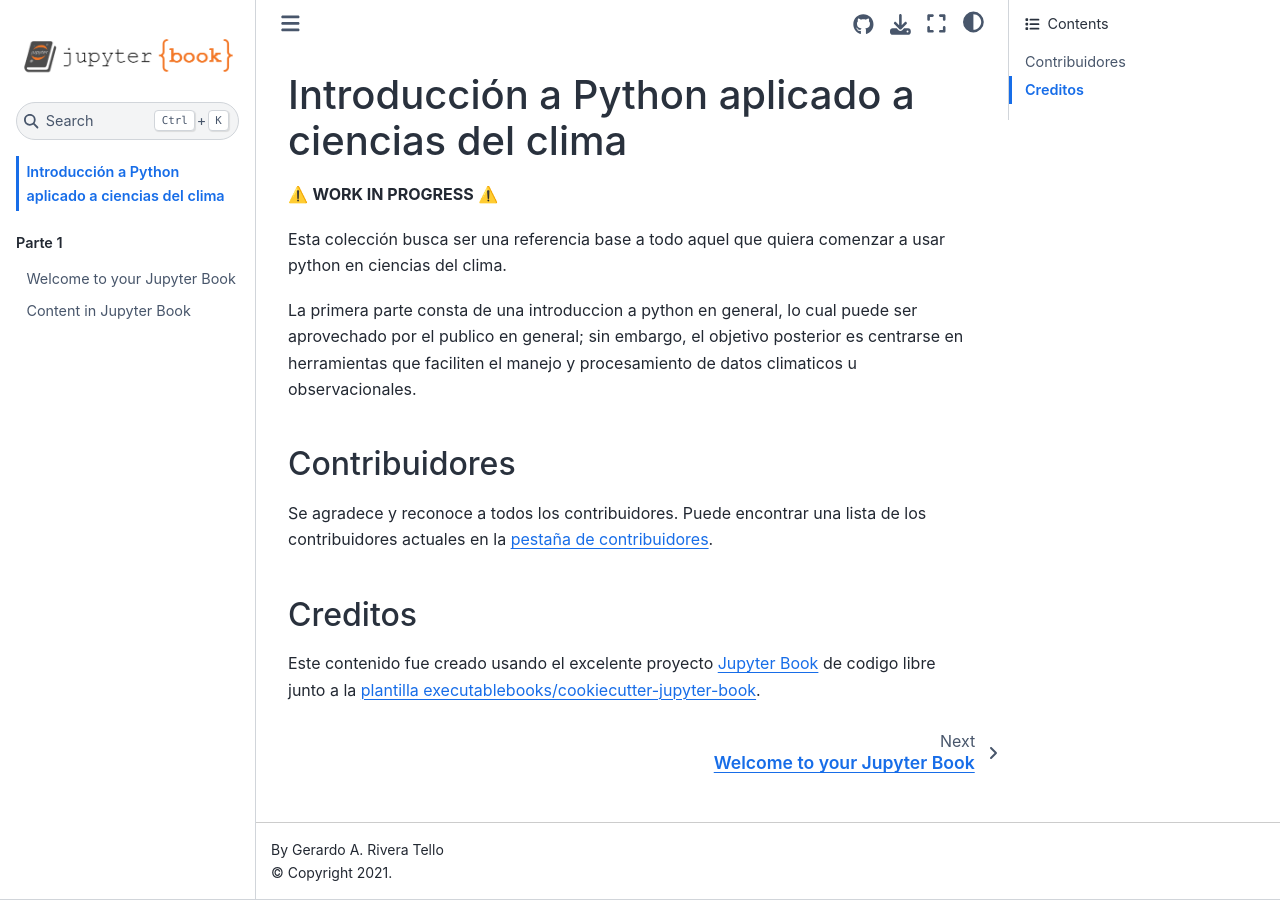
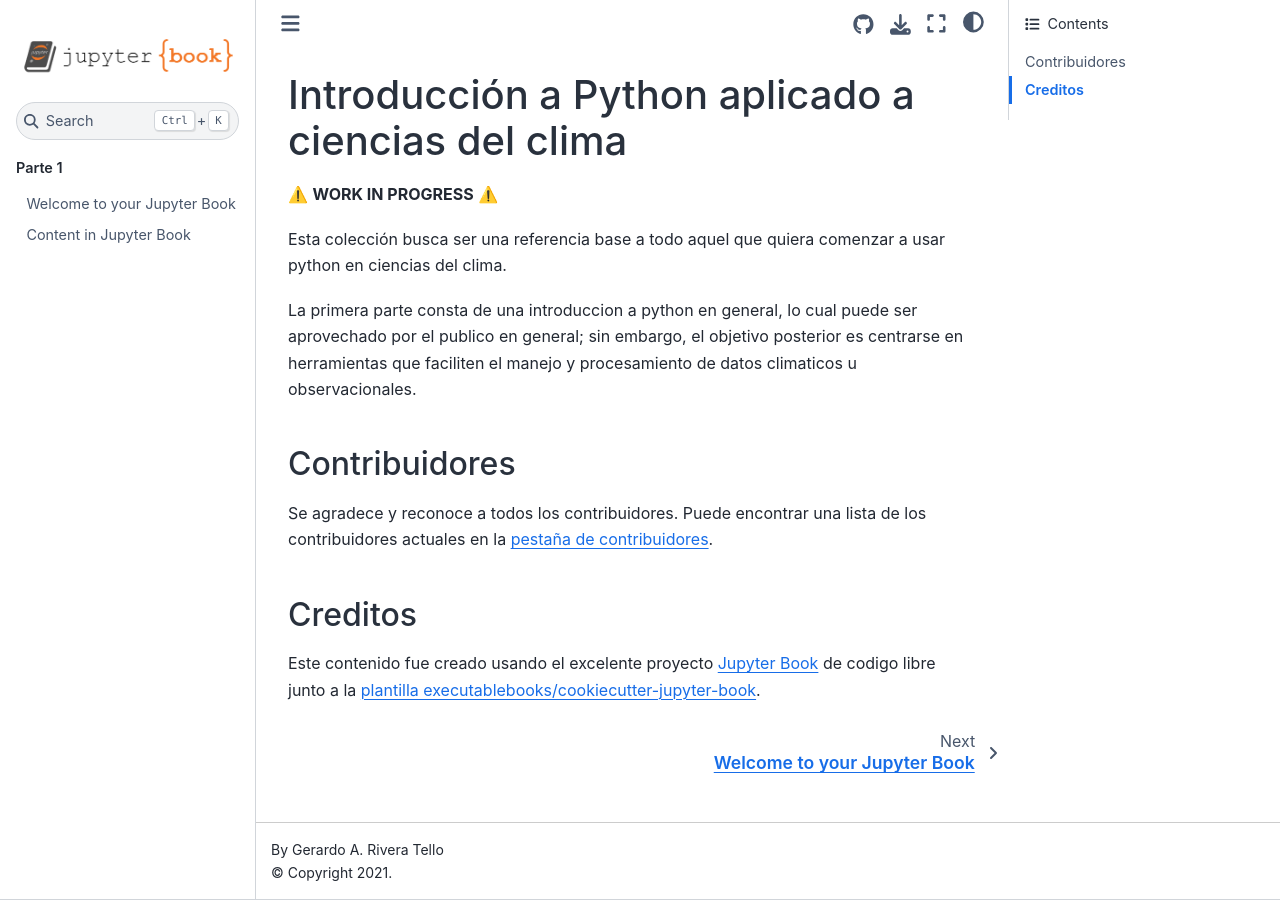
Before and after one commit to intro-python-clima/intro-python-clima, a Jupyter Book: the page built from README.md, in a window 1280 px wide. Built offline with Jupyter Book 1.0.4 settings and Sphinx 7.4.7 and the Sphinx Book theme 1.1.4, drawn with Linux system fonts in a browser that asks for light colours; part of the change alters nothing that is shown.

```diff
--- a/_config.yml
+++ b/_config.yml
@@ -30,3 +30,4 @@ repository:
 html:
   use_issues_button: true
   use_repository_button: true
+  home_page_in_navbar: false
```
